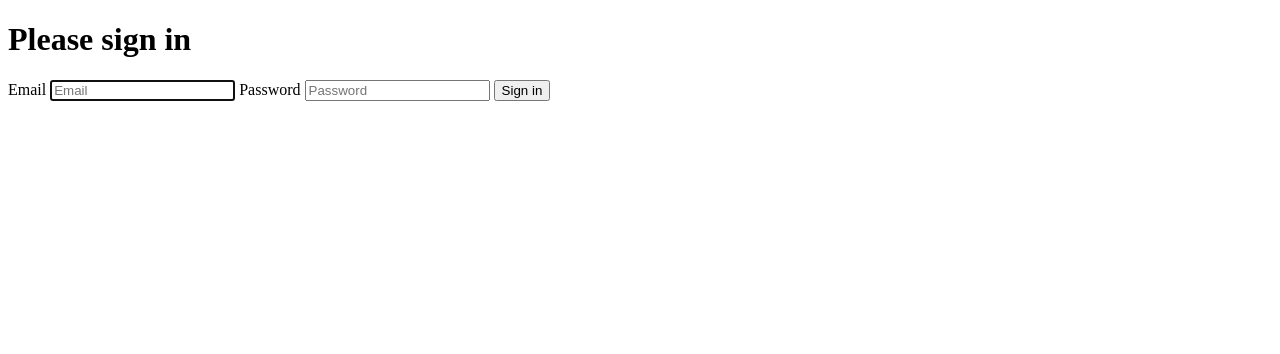
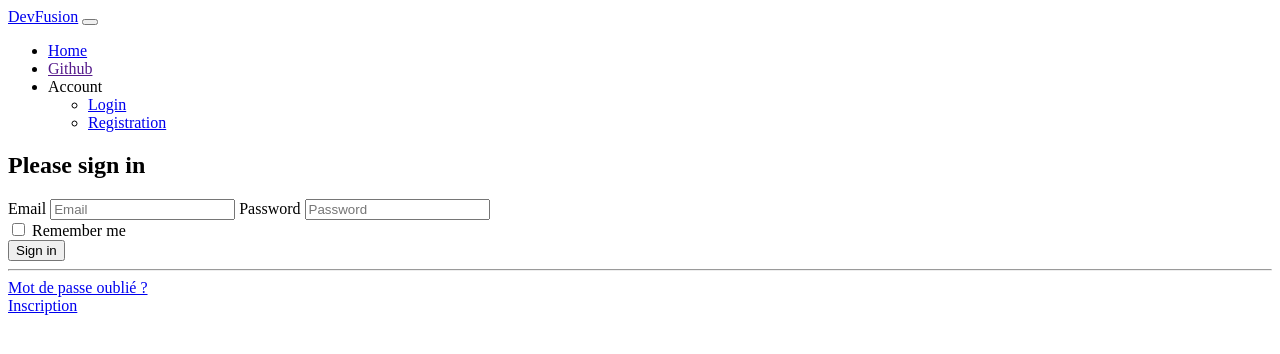
Before and after one commit to sothearBen/CRMICITOO, a Symfony app: template templates/security/login.html.twig in a window 1280 px wide. Shown: the top 354 px of the page. Run offline with Twig, Linux system fonts and the light colour scheme; the template is opened without the code that fills it, so the values that code supplies are empty; some libraries are stand-ins or nearby versions.

Commit message:
Update translations

```diff
--- a/config/services.yaml
+++ b/config/services.yaml
@@ -1,6 +1,3 @@
-
-parameters:
-
 parameters:
     configuration:
         name: "DevFusion"
--- a/src/Form/ResetPasswordFormType.php
+++ b/src/Form/ResetPasswordFormType.php
@@ -26,7 +26,7 @@ class ResetPasswordFormType extends AbstractType
                         ]),
                         new Length([
                             'min' => 6,
-                            'minMessage' => 'registration.message.length_min',
+                            'minMessage' => 'registration.message.password_length_min',
                             // max length allowed by Symfony for security reasons
                             'max' => 4096,
                         ]),
--- a/templates/front/block/_navbar.html.twig
+++ b/templates/front/block/_navbar.html.twig
@@ -0,0 +1,72 @@
+{% trans_default_domain 'front_message' %}
+{% set route = app.request.get('_route') %}
+<div class="navbar navbar-expand-md navbar-dark bg-dark mb-4" role="navigation">
+    <a class="navbar-brand" href="#">DevFusion</a>
+    <button class="navbar-toggler" type="button" data-toggle="collapse" data-target="#navbarCollapse" aria-controls="navbarCollapse" aria-expanded="false" aria-label="Toggle navigation">
+        <span class="navbar-toggler-icon"></span>
+    </button>
+    <div class="collapse navbar-collapse" id="navbarCollapse">
+        <ul class="navbar-nav mr-auto">
+            <li class="nav-item{{ route == 'front_home' ? ' active' }}">
+                <a class="nav-link" href="#">{{ 'nav.home'|trans() }}</a>
+            </li>
+            <li class="nav-item">
+                <a class="nav-link" href="" target="_blank">Github</a>
+            </li>
+            {% if app.user %}
+                <li class="nav-item dropdown">
+                    <a class="nav-link dropdown-toggle" id="dropdown_account"
+                        data-toggle="dropdown" aria-haspopup="true" aria-expanded="false"
+                    >
+                        <i class="fas fa-user"></i> {{ 'nav.account'|trans() }}
+                    </a>
+                    <ul class="dropdown-menu" aria-labelledby="dropdown_account">
+                        {% if is_granted("ROLE_ADMIN") %}
+                            <li class="dropdown-item">
+                                <a href="{{ path('back_home') }}">
+                                    <i class="fas fa-user-cog"></i> {{ 'nav.account_admin'|trans() }}
+                                </a>
+                            </li>
+                        {% else %}
+                            <li class="dropdown-item">
+                                <a href="#">
+                                    <i class="fas fa-user-cog"></i> {{ 'nav.account_profile'|trans() }}
+                                </a>
+                            </li>
+                        {% endif %}
+                        <li class="dropdown-item{{ route == 'app_reset_password' ? ' active' }}">
+                            <a href="{{ path('app_reset_password', { 'id': app.user.id }) }}">
+                                <i class="fas fa-"></i> {{ 'nav.account_reset_password'|trans() }}
+                            </a>
+                        </li>
+                        <li class="dropdown-item">
+                            <a href="{{ path('app_logout') }}">
+                                <i class="fas fa-sign-out-alt"></i> {{ 'nav.account_logout'|trans() }}
+                            </a>
+                        </li>
+                    </ul>
+                </li>
+            {% else %}
+                <li class="nav-item dropdown">
+                    <a class="nav-link dropdown-toggle" id="dropdown_account"
+                        data-toggle="dropdown" aria-haspopup="true" aria-expanded="false"
+                    >
+                        <i class="fas fa-user"></i> {{ 'nav.account'|trans() }}
+                    </a>
+                    <ul class="dropdown-menu" aria-labelledby="dropdown_account">
+                        <li class="dropdown-item{{ route == 'app_login' ? ' active' }}">
+                            <a href="{{ path('app_login') }}">
+                                <i class="fas fa-sign-in-alt"></i> {{ 'nav.account_login'|trans() }}
+                            </a>
+                        </li>
+                        <li class="dropdown-item{{ route == 'front_register' ? ' active' }}">
+                            <a href="{{ path('front_register') }}">
+                                <i class="fas fa-user"></i> {{ 'nav.account_register'|trans() }}
+                            </a>
+                        </li>
+                    </ul>
+                </li>
+            {% endif %}
+        </ul>
+    </div>
+</div>
--- a/templates/front/page/index.html.twig
+++ b/templates/front/page/index.html.twig
@@ -4,5 +4,4 @@
 
 {% block content %}
     <p>Page d'accueil front</p>
-    <p>{{ app.user.lastLoginAt|date() }}</p>
 {% endblock %}
--- a/templates/security/login.html.twig
+++ b/templates/security/login.html.twig
@@ -1,42 +1,58 @@
-{% extends 'base.html.twig' %}
+{% trans_default_domain 'security' %}
+{% extends 'front/layout.html.twig' %}
 
-{% block title %}Log in!{% endblock %}
+{% block title %}{{ 'login.title'|trans() }}{% endblock %}
 
-{% block body %}
+{% block content %}
+<section class="pt-4 pb-4">
+    <div class="container">
+        {% if error %}
+            <div class="fadeInDown animated">
+                <div class="alert alert-danger">{{ error.messageKey|trans(error.messageData, 'security') }}</div>
+            </div>
+        {% endif %}
+        <div class="col-lg-6 mx-auto">
+            <div class="card mt-4 mb-4">
+                <div class="card-body">
                     <form method="post">
-    {% if error %}
-        <div class="alert alert-danger">{{ error.messageKey|trans(error.messageData, 'security') }}</div>
-    {% endif %}
-
                         {% if app.user %}
                             <div class="mb-3">
-            You are logged in as {{ app.user.username }}, <a href="{{ path('app_logout') }}">Logout</a>
+                                {{ 'login.message.logged_as'|trans({ '%user%': app.user }) }}, <a href="{{ path('app_logout') }}">{{ 'login.link.logout'|trans() }}</a>
                             </div>
-    {% endif %}
-
-    <h1 class="h3 mb-3 font-weight-normal">Please sign in</h1>
-    <label for="inputEmail" class="sr-only">Email</label>
-    <input type="email" value="{{ last_username }}" name="email" id="inputEmail" class="form-control" placeholder="Email" required autofocus>
-    <label for="inputPassword" class="sr-only">Password</label>
-    <input type="password" name="password" id="inputPassword" class="form-control" placeholder="Password" required>
+                        {% else %}
+                            <h1 class="h3 mb-3 font-weight-normal">{{ 'login.h1'|trans() }}</h1>
+                            <label for="inputEmail" class="sr-only">{{ 'login.label.email'|trans() }}</label>
+                            <input type="email" value="{{ last_username }}" name="email" id="inputEmail" class="form-control mb-2" placeholder="{{ 'login.label.email'|trans() }}" required>
+                            <label for="inputPassword" class="sr-only">{{ 'login.label.password'|trans() }}</label>
+                            <input type="password" name="password" id="inputPassword" class="form-control" placeholder="{{ 'login.label.password'|trans() }}" required>
 
                             <input type="hidden" name="_csrf_token"
                                 value="{{ csrf_token('authenticate') }}"
                             >
-
-    {#
-        Uncomment this section and add a remember_me option below your firewall to activate remember me functionality.
-        See https://symfony.com/doc/current/security/remember_me.html
-
                             <div class="checkbox mb-3">
                                 <label>
-                <input type="checkbox" name="_remember_me"> Remember me
+                                    <input type="checkbox" name="_remember_me"> {{ 'login.label.remember_me'|trans() }}
                                 </label>
                             </div>
-    #}
-
-    <button class="btn btn-lg btn-primary" type="submit">
-        Sign in
+                            <div class="form-group text-center">
+                                <button class="btn btn-primary btn-block" type="submit">
+                                    {{ 'login.btn.submit'|trans() }}
                                 </button>
+                            </div>
+                            <hr>
+                            <div class="row">
+                                <div class="col-sm-6">
+                                    <a href="{{ path('app_forget_password') }}" class="btn btn-default btn-block btn-sm">{{ 'login.link.forget_password'|trans() }}</a>
+                                </div>
+                                <div class="col-sm-6">
+                                    <a href="{{ path('front_register')}}" class="btn btn-default btn-block btn-sm"><i class="fas fa-user"></i> {{ 'login.link.registration'|trans() }}</a>
+                                </div>
+                            </div>
+                        {% endif %}
                     </form>
+                </div>
+            </div>
+        </div>
+    </div>
+</div>
 {% endblock %}
--- /dev/null
+++ b/translations/front_message.en.yaml
@@ -0,0 +1,8 @@
+nav:
+    home: Home
+    account: Account
+    account_login: Login
+    account_logout: Logout
+    account_register: Registration
+    account_profile: My profile
+    account_reset_password: Reset password
--- /dev/null
+++ b/translations/message.en.yaml
@@ -0,0 +1,7 @@
+alert:
+    info: Alert info
+    success: Alert success
+    warning: Alert warning
+    danger: Alert danger
+btn:
+    close: Close
```
Also changed, not shown: src/Controller/SecurityController.php (+5 -21 lines), src/Mailer/Mailer.php (+4 -4 lines), translations/back_message.en.yaml (added), 1 other file. Lines whose indentation alone changed are shown as unchanged.
